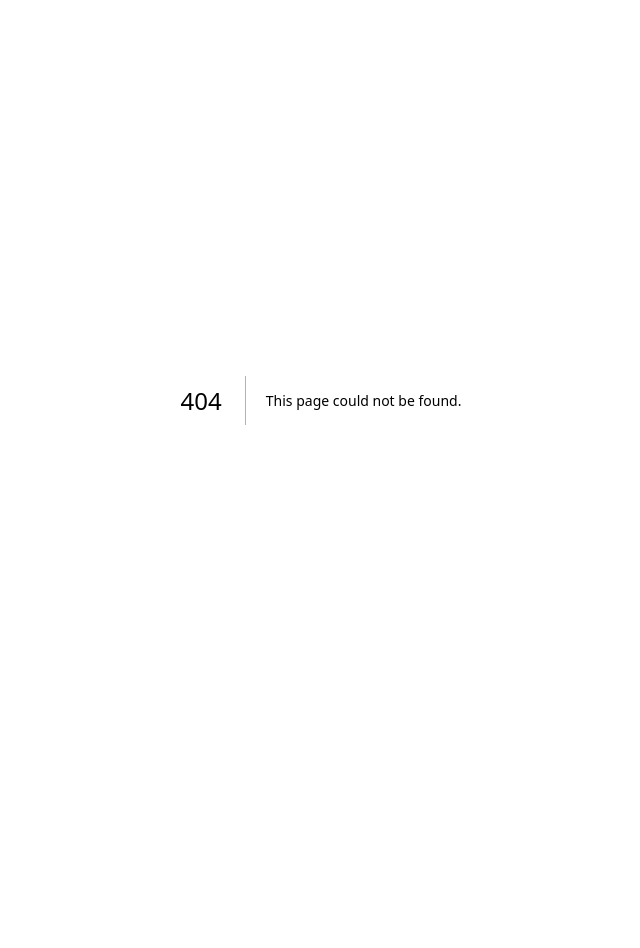
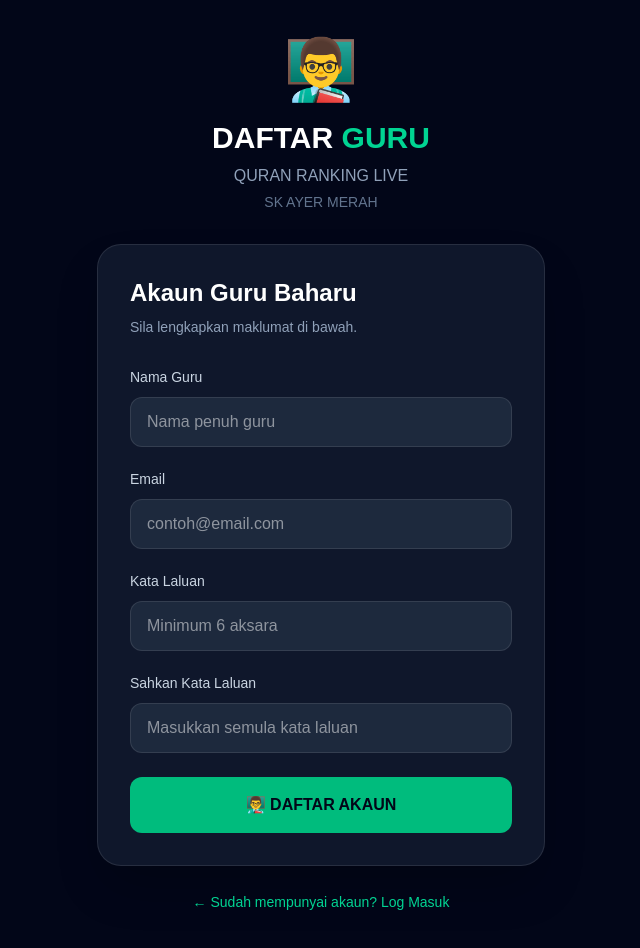
Before and after one commit to yusriahmad86/quran-ranking-live-ppd-machang, a Next.js app: page /daftar-guru in a window 1280 px wide. Before the commit this address had no page. Shown: the top 948 px of the page, without its empty margins (319-959 px from the left). Before the commit the page ends 800 px from the top, so only its background shows below. Built offline with nearby package versions, Linux system fonts and the light colour scheme; no server answers.

Commit message:
Add teacher registration

```diff
--- /dev/null
+++ b/app/daftar-guru/page.tsx
@@ -0,0 +1,269 @@
+"use client";
+
+import { FormEvent, useState } from "react";
+import { useRouter } from "next/navigation";
+import { createClient } from "@/lib/supabase/client";
+
+export default function DaftarGuruPage() {
+  const router = useRouter();
+  const supabase = createClient();
+
+  const [name, setName] = useState("");
+  const [email, setEmail] = useState("");
+  const [password, setPassword] = useState("");
+  const [confirmPassword, setConfirmPassword] =
+    useState("");
+
+  const [loading, setLoading] = useState(false);
+  const [message, setMessage] = useState("");
+  const [error, setError] = useState("");
+
+  async function handleRegister(
+    event: FormEvent<HTMLFormElement>
+  ) {
+    event.preventDefault();
+
+    setError("");
+    setMessage("");
+
+    if (password.length < 6) {
+      setError(
+        "Kata laluan mestilah sekurang-kurangnya 6 aksara."
+      );
+      return;
+    }
+
+    if (password !== confirmPassword) {
+      setError(
+        "Kata laluan dan pengesahan kata laluan tidak sama."
+      );
+      return;
+    }
+
+    setLoading(true);
+
+    const { data, error } =
+      await supabase.auth.signUp({
+        email,
+        password,
+        options: {
+          data: {
+            name,
+          },
+          emailRedirectTo:
+            "https://quran-ranking-live-skam.vercel.app/",
+        },
+      });
+
+    if (error) {
+      setError(error.message);
+      setLoading(false);
+      return;
+    }
+
+    setLoading(false);
+
+    if (data.session) {
+      router.push("/dashboard");
+      router.refresh();
+      return;
+    }
+
+    setMessage(
+      "Pendaftaran berjaya! Sila semak email anda untuk mengesahkan akaun sebelum log masuk."
+    );
+  }
+
+  return (
+    <main className="min-h-screen bg-slate-950 text-white flex items-center justify-center px-6 py-10">
+
+      <div className="w-full max-w-md">
+
+        {/* HEADER */}
+
+        <div className="text-center mb-8">
+
+          <div className="text-6xl mb-5">
+            👨‍🏫
+          </div>
+
+          <h1 className="text-3xl font-black">
+            DAFTAR{" "}
+            <span className="text-emerald-400">
+              GURU
+            </span>
+          </h1>
+
+          <p className="text-slate-400 mt-2">
+            QURAN RANKING LIVE
+          </p>
+
+          <p className="text-sm text-slate-500 mt-1">
+            SK AYER MERAH
+          </p>
+
+        </div>
+
+        {/* FORM */}
+
+        <div className="rounded-3xl border border-white/10 bg-slate-900 p-8 shadow-2xl">
+
+          <h2 className="text-2xl font-bold">
+            Akaun Guru Baharu
+          </h2>
+
+          <p className="text-sm text-slate-400 mt-2">
+            Sila lengkapkan maklumat di bawah.
+          </p>
+
+          <form
+            onSubmit={handleRegister}
+            className="mt-7"
+          >
+
+            {/* NAMA */}
+
+            <label className="block">
+
+              <span className="text-sm text-slate-300">
+                Nama Guru
+              </span>
+
+              <input
+                type="text"
+                value={name}
+                onChange={(event) =>
+                  setName(event.target.value)
+                }
+                placeholder="Nama penuh guru"
+                required
+                className="mt-2 w-full rounded-xl bg-slate-800 border border-white/10 px-4 py-3 text-white outline-none focus:border-emerald-400"
+              />
+
+            </label>
+
+            {/* EMAIL */}
+
+            <label className="block mt-5">
+
+              <span className="text-sm text-slate-300">
+                Email
+              </span>
+
+              <input
+                type="email"
+                value={email}
+                onChange={(event) =>
+                  setEmail(event.target.value)
+                }
+                placeholder="contoh@email.com"
+                required
+                autoComplete="email"
+                className="mt-2 w-full rounded-xl bg-slate-800 border border-white/10 px-4 py-3 text-white outline-none focus:border-emerald-400"
+              />
+
+            </label>
+
+            {/* PASSWORD */}
+
+            <label className="block mt-5">
+
+              <span className="text-sm text-slate-300">
+                Kata Laluan
+              </span>
+
+              <input
+                type="password"
+                value={password}
+                onChange={(event) =>
+                  setPassword(event.target.value)
+                }
+                placeholder="Minimum 6 aksara"
+                required
+                autoComplete="new-password"
+                className="mt-2 w-full rounded-xl bg-slate-800 border border-white/10 px-4 py-3 text-white outline-none focus:border-emerald-400"
+              />
+
+            </label>
+
+            {/* CONFIRM PASSWORD */}
+
+            <label className="block mt-5">
+
+              <span className="text-sm text-slate-300">
+                Sahkan Kata Laluan
+              </span>
+
+              <input
+                type="password"
+                value={confirmPassword}
+                onChange={(event) =>
+                  setConfirmPassword(event.target.value)
+                }
+                placeholder="Masukkan semula kata laluan"
+                required
+                autoComplete="new-password"
+                className="mt-2 w-full rounded-xl bg-slate-800 border border-white/10 px-4 py-3 text-white outline-none focus:border-emerald-400"
+              />
+
+            </label>
+
+            {/* ERROR */}
+
+            {error && (
+              <div className="mt-5 rounded-xl border border-red-500/30 bg-red-500/10 px-4 py-3">
+
+                <p className="text-sm text-red-400">
+                  ❌ {error}
+                </p>
+
+              </div>
+            )}
+
+            {/* SUCCESS */}
+
+            {message && (
+              <div className="mt-5 rounded-xl border border-emerald-500/30 bg-emerald-500/10 px-4 py-3">
+
+                <p className="text-sm text-emerald-400">
+                  ✅ {message}
+                </p>
+
+              </div>
+            )}
+
+            {/* BUTTON */}
+
+            <button
+              type="submit"
+              disabled={loading}
+              className="mt-6 w-full rounded-xl bg-emerald-500 hover:bg-emerald-400 disabled:bg-slate-700 disabled:text-slate-400 text-slate-950 font-bold py-4 transition"
+            >
+              {loading
+                ? "⏳ Mendaftarkan..."
+                : "👨‍🏫 DAFTAR AKAUN"}
+            </button>
+
+          </form>
+
+        </div>
+
+        {/* KEMBALI LOGIN */}
+
+        <div className="text-center mt-6">
+
+          <button
+            type="button"
+            onClick={() => router.push("/")}
+            className="text-sm text-emerald-400 hover:text-emerald-300"
+          >
+            ← Sudah mempunyai akaun? Log Masuk
+          </button>
+
+        </div>
+
+      </div>
+
+    </main>
+  );
+}
--- a/app/page.tsx
+++ b/app/page.tsx
@@ -136,7 +136,7 @@ export default function LoginPage() {
               </div>
             )}
 
-            {/* BUTTON */}
+            {/* LOGIN BUTTON */}
 
             <button
               type="submit"
@@ -152,9 +152,23 @@ export default function LoginPage() {
 
         </div>
 
+        {/* DAFTAR GURU */}
+
+        <div className="mt-5 text-center">
+
+          <button
+            type="button"
+            onClick={() => router.push("/daftar-guru")}
+            className="text-sm text-emerald-400 hover:text-emerald-300"
+          >
+            👨‍🏫 Belum mempunyai akaun? Daftar Guru
+          </button>
+
+        </div>
+
         {/* RANKING PUBLIC */}
 
-        <div className="mt-5 text-center">
+        <div className="mt-3 text-center">
 
           <button
             type="button"
--- /dev/null
+++ b/lib/supabase/client.ts
@@ -0,0 +1,8 @@
+import { createBrowserClient } from "@supabase/ssr";
+
+export function createClient() {
+  return createBrowserClient(
+    process.env.NEXT_PUBLIC_SUPABASE_URL!,
+    process.env.NEXT_PUBLIC_SUPABASE_PUBLISHABLE_KEY!
+  );
+}
```
